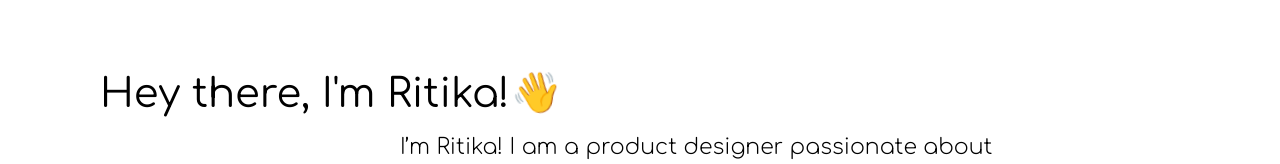
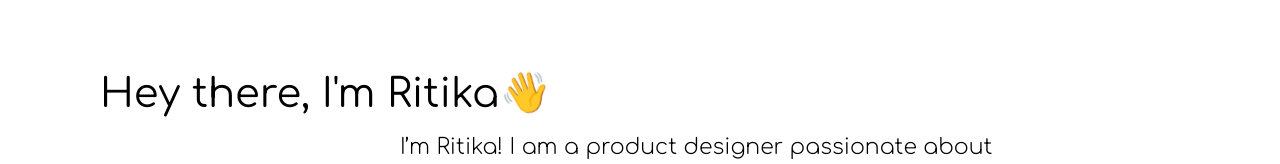
Before and after one commit to ritikarameshh/website, a plain HTML site: page index.html in a window 1280 px wide. Shown: the part 130-294 px from the top of the page. Drawn offline with nearby package versions, Linux system fonts and the light colour scheme; a web font is replaced by a local one.

Commit message:
remove !

```diff
--- a/index.html
+++ b/index.html
@@ -61,7 +61,7 @@
             <div id="wrapper">
                 <section id="intro">
 
-                    <h2>Hey there, I'm Ritika!<span class="wave">   👋</span></h2>
+                    <h2>Hey there, I'm Ritika<span class="wave">   👋</span></h2>
                     <!-- <aside>(say hi! &#8593;)</aside> -->
 
                     <h3>I’m Ritika! I am a product designer passionate about building meaningful software experiences.</h3>
```
